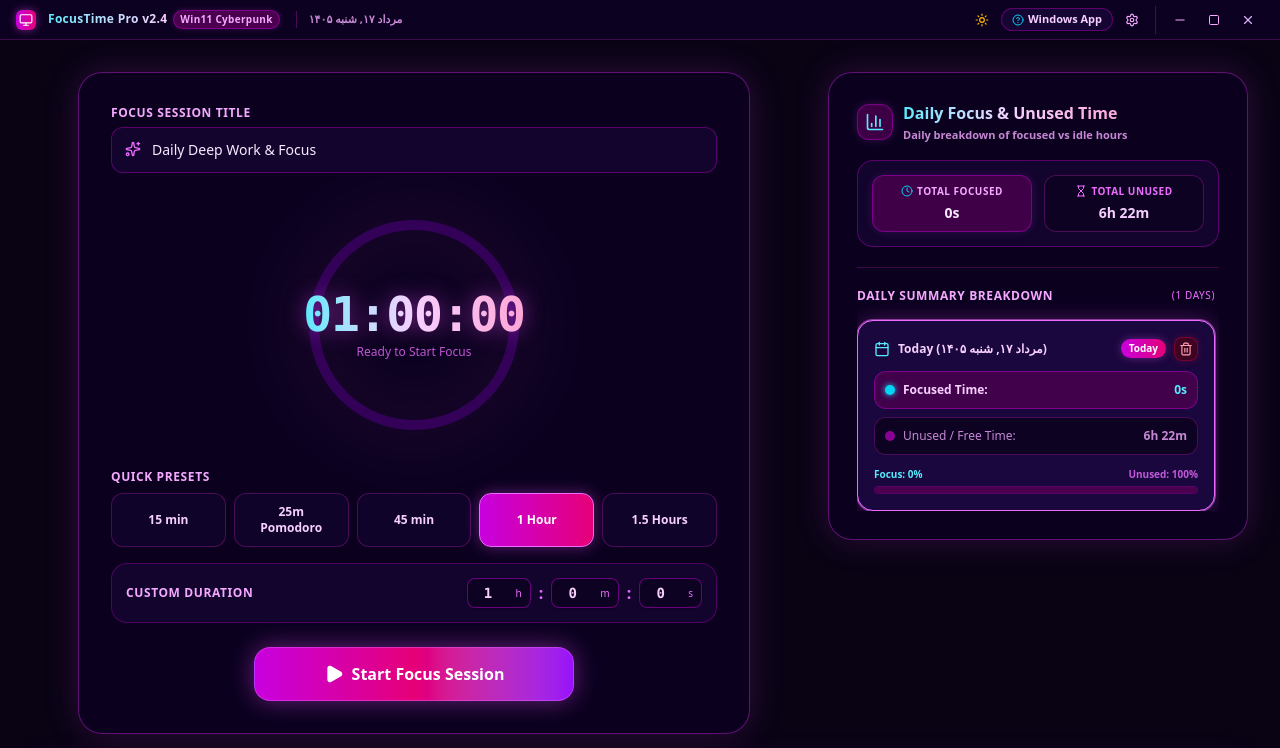
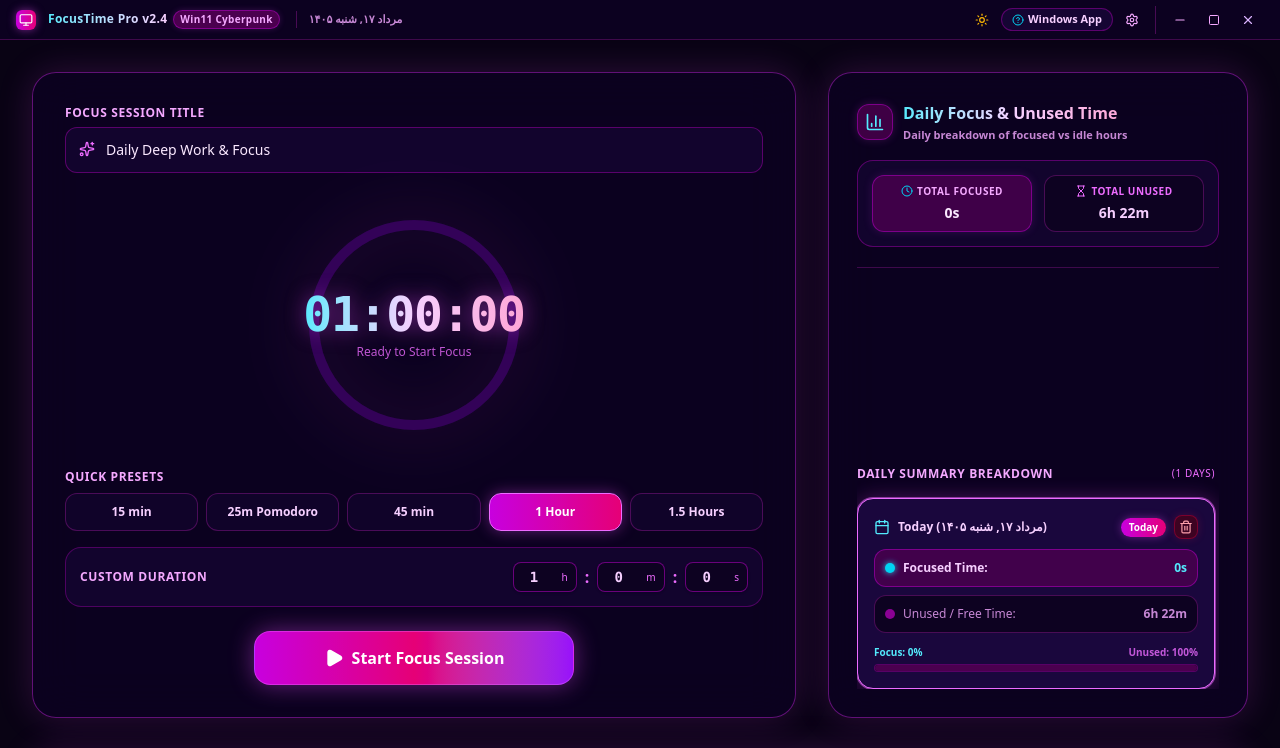
Before and after one commit to amirtavakolian/foucse-timer-with-mindmap, a React (Vite) app: page / in a window 1280 px wide. Shown: the top 748 px of the page. Built offline with nearby package versions, Linux system fonts and the light colour scheme; no server answers.

Commit message:
fix: align layout components to fill full height
Update container flex properties to ensure TimerDisplay and SummarySidebar consistently fill the available vertical space for a balanced UI.

```diff
--- a/src/App.tsx
+++ b/src/App.tsx
@@ -417,9 +417,9 @@ export default function App() {
         /* Standard Full Windows Application View */
         <main className="flex-1 max-w-7xl w-full mx-auto p-4 sm:p-6 lg:p-8 overflow-x-hidden space-y-8">
           {/* Top Section: Timer Display + Daily Summary Sidebar */}
-          <div className="flex flex-col lg:flex-row gap-6 lg:gap-8 items-start">
+          <div className="flex flex-col lg:flex-row gap-6 lg:gap-8 items-stretch">
             {/* Main Focus Timer Section */}
-            <div className="w-full lg:flex-1 min-w-0">
+            <div className="w-full lg:flex-1 min-w-0 flex flex-col">
               <TimerDisplay
                 settings={settings}
                 status={status}
@@ -437,7 +437,7 @@ export default function App() {
             </div>
 
             {/* Right Side Panel: Daily Focus & Unused Time Summary */}
-            <div className="w-full lg:w-[380px] xl:w-[420px] shrink-0">
+            <div className="w-full lg:w-[380px] xl:w-[420px] shrink-0 flex flex-col">
               <DailyFocusSummarySidebar
                 settings={settings}
                 sessions={sessions}
--- a/src/components/DailyFocusSummarySidebar.tsx
+++ b/src/components/DailyFocusSummarySidebar.tsx
@@ -94,7 +94,7 @@ export const DailyFocusSummarySidebar: React.FC<DailyFocusSummarySidebarProps> =
   return (
     <aside className="w-full h-full flex flex-col gap-6 select-none">
       {/* Main Container */}
-      <div className="p-6 sm:p-7 rounded-3xl bg-[#0d0221]/90 border border-fuchsia-500/40 shadow-[0_0_35px_rgba(217,70,239,0.18)] backdrop-blur-xl flex flex-col">
+      <div className="p-6 sm:p-7 rounded-3xl bg-[#0d0221]/90 border border-fuchsia-500/40 shadow-[0_0_35px_rgba(217,70,239,0.18)] backdrop-blur-xl flex flex-col h-full flex-1 justify-between">
         {/* Header */}
         <div className="pb-5 border-b border-fuchsia-900/50">
           <div className="flex items-center justify-between">
--- a/src/components/TimerDisplay.tsx
+++ b/src/components/TimerDisplay.tsx
@@ -72,7 +72,7 @@ export const TimerDisplay: React.FC<TimerDisplayProps> = ({
   const strokeDashoffset = circumference - (progressPercent / 100) * circumference;
 
   return (
-    <div className="flex flex-col items-center justify-center w-full max-w-2xl mx-auto p-6 sm:p-8 rounded-3xl bg-[#0d0221]/90 border border-fuchsia-500/40 shadow-[0_0_35px_rgba(217,70,239,0.18)] backdrop-blur-xl transition-all">
+    <div className="flex flex-col items-center justify-between w-full h-full p-6 sm:p-8 rounded-3xl bg-[#0d0221]/90 border border-fuchsia-500/40 shadow-[0_0_35px_rgba(217,70,239,0.18)] backdrop-blur-xl transition-all">
       {/* Header Task Input */}
       <div className="w-full mb-6">
         <label className="block text-xs font-bold tracking-wider text-fuchsia-300 uppercase mb-1.5 text-left">
```
